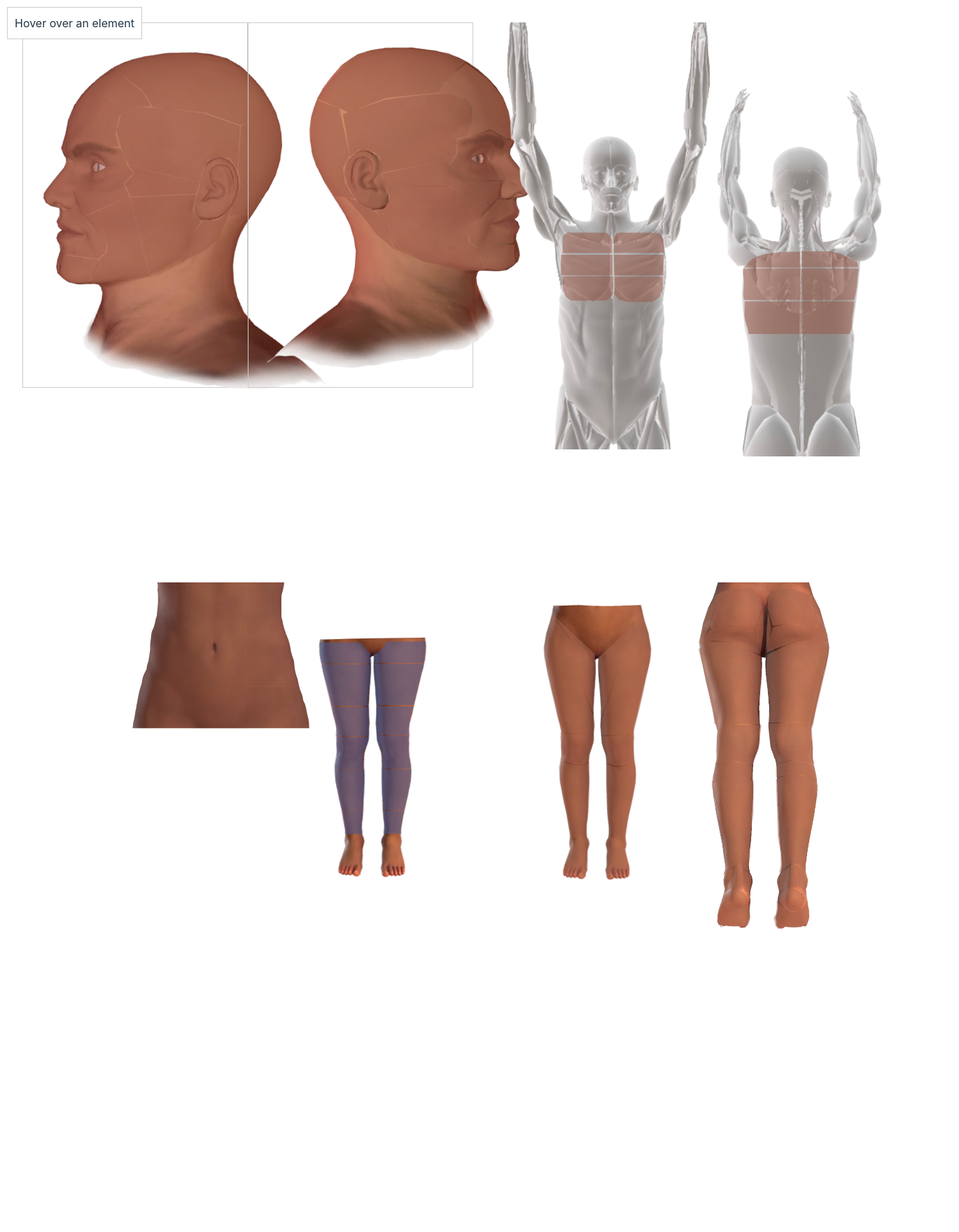
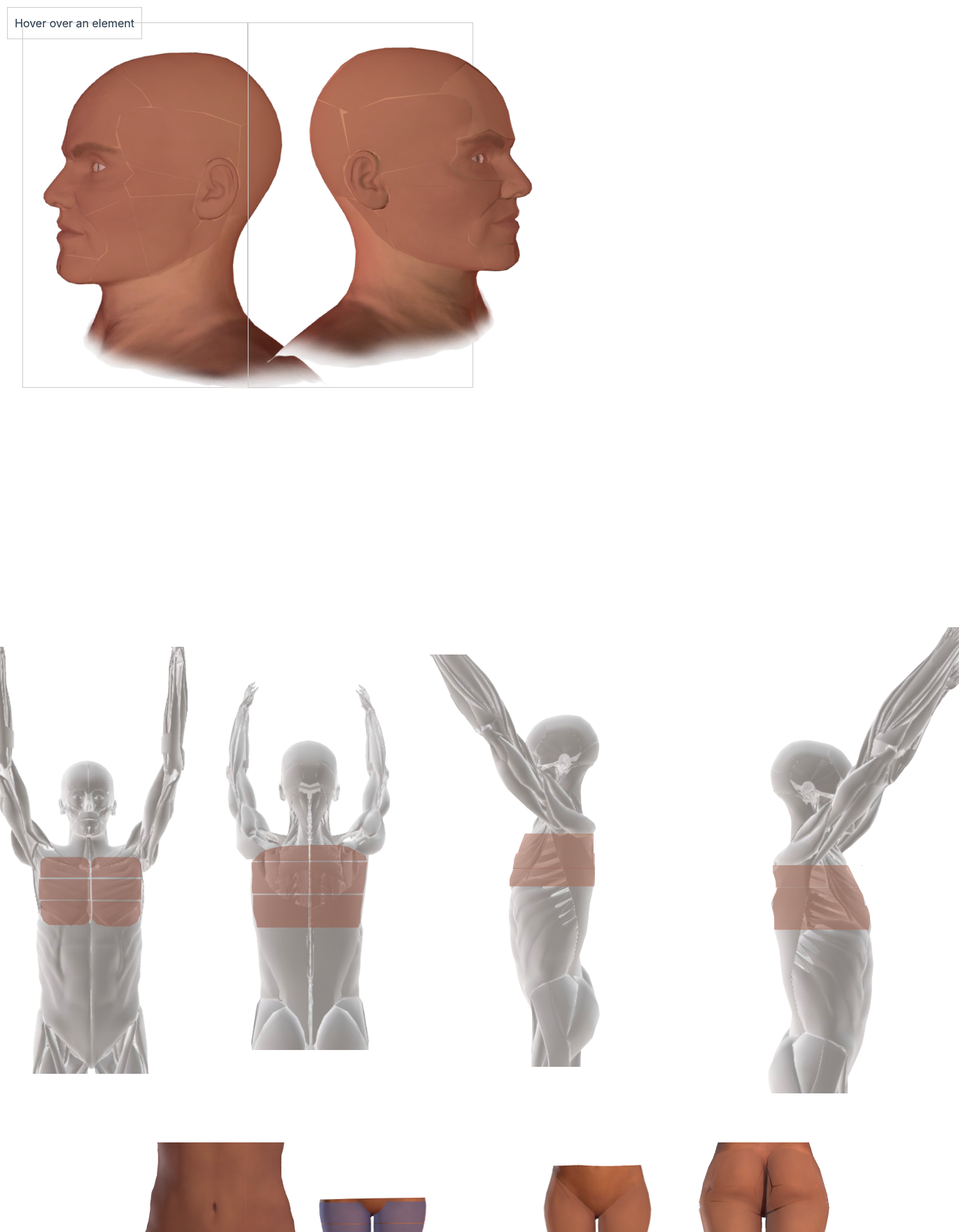
Before and after one commit to MwayaB/clickablesvg, a React (Vite) app: page / in a window 1280 px wide. Shown: the top 1760 px of the page at 70% size, 1370 px wide, since content can reach past the window. Before the commit the page ends 1664 px from the top, so only its background shows below. Built offline with nearby package versions, Linux system fonts and the light colour scheme.

Commit message:
added lateral torso images for breathing assessment

```diff
--- a/src/ClickableSvg.tsx
+++ b/src/ClickableSvg.tsx
@@ -7,18 +7,22 @@ import lungs_back from './assets/lungs_back.svg';
 import abdomen from './assets/abdomen.svg';
 import female_front_for_leg_abnormality from './assets/female_front_for_leg_abnormality.svg';
 import lower_limbs_anterior from './assets/lower_limbs_anterior.svg';
-import lower_limbs_posterior from './assets/lower_limbs_posterior.svg'; // Import the new SVG
+import lower_limbs_posterior from './assets/lower_limbs_posterior.svg';
+import lungs_left_side from './assets/lungs_left_side.svg';
+import lungs_right_side from './assets/lungs_right_side.svg';
 
 const ClickableSvg: React.FC = () => {
   const svgRefs = {
     left: useRef<HTMLDivElement>(null),
     right: useRef<HTMLDivElement>(null),
-    lung: useRef<HTMLDivElement>(null),
+    lungFront: useRef<HTMLDivElement>(null),
     lungBack: useRef<HTMLDivElement>(null),
+    lungLeftSide: useRef<HTMLDivElement>(null),
+    lungRightSide: useRef<HTMLDivElement>(null),
     abdomen: useRef<HTMLDivElement>(null),
     femaleLegAbnormality: useRef<HTMLDivElement>(null),
     lowerLimbsAnterior: useRef<HTMLDivElement>(null),
-    lowerLimbsPosterior: useRef<HTMLDivElement>(null), // Add reference for the new SVG
+    lowerLimbsPosterior: useRef<HTMLDivElement>(null),
   };
 
   const [hoveredId, setHoveredId] = useState<string | null>(null);
@@ -97,11 +101,21 @@ const ClickableSvg: React.FC = () => {
         <div ref={svgRefs.right} style={{ border: '1px solid #ccc', width: '25%', height: '65%', display: 'flex', justifyContent: 'left', alignItems: 'left' }}>
           <ReactSVG src={head_right} />
         </div>
-        <div ref={svgRefs.lung} style={{ width: '25%', height: '100%', display: 'flex', justifyContent: 'left', alignItems: 'left' }}>
-          <ReactSVG src={lungs_front} />
-        </div>
-        <div ref={svgRefs.lungBack} style={{ width: '25%', height: '100%', display: 'flex', justifyContent: 'left', alignItems: 'left' }}>
-          <ReactSVG src={lungs_back} />
+      </div>
+      <div style={{ display: 'flex', flexDirection: 'row', width: '100vw', height: '100vh', justifyContent: 'left', alignItems: 'left' }}>
+        <div style={{ width: '100%', height: '100%', display: 'flex', flexDirection: 'row', justifyContent: 'center', alignItems: 'center' }}>
+          <div ref={svgRefs.lungFront} style={{ width: '25%', height: '100%', display: 'flex', justifyContent: 'center', alignItems: 'center' }}>
+            <ReactSVG src={lungs_front} />
+          </div>
+          <div ref={svgRefs.lungBack} style={{ width: '100%', height: '100%', display: 'flex', justifyContent: 'center', alignItems: 'center' }}>
+            <ReactSVG src={lungs_back} />
+          </div>
+          <div ref={svgRefs.lungLeftSide} style={{ width: '100%', height: '100%', display: 'flex', justifyContent: 'center', alignItems: 'center' }}>
+            <ReactSVG src={lungs_left_side} />
+          </div>
+          <div ref={svgRefs.lungRightSide} style={{ width: '100%', height: '100%', display: 'flex', justifyContent: 'center', alignItems: 'center' }}>
+            <ReactSVG src={lungs_right_side} />
+          </div>
         </div>
       </div>
       <div style={{ display: 'flex', flexDirection: 'row', width: '100vw', height: '100vh', justifyContent: 'left', alignItems: 'left' }}>
@@ -118,7 +132,7 @@ const ClickableSvg: React.FC = () => {
           <ReactSVG src={lower_limbs_posterior} />
         </div>
       </div>
-      <div style={{ position: 'fixed', top: '10px', left: '10px', padding: '10px', backgroundColor: 'white', border: '1px solid #ccc' }}>
+      <div style={{ position: 'fixed', top: '10px', left: '10px', padding: '10px', border: '1px solid #ccc' }}>
         {hoveredId ? `Hovered ID: ${hoveredId}` : 'Hover over an element'}
       </div>
     </>
```
Also changed, not shown: src/assets/lungs_left_side.svg (added), src/assets/lungs_right_side.svg (added).
